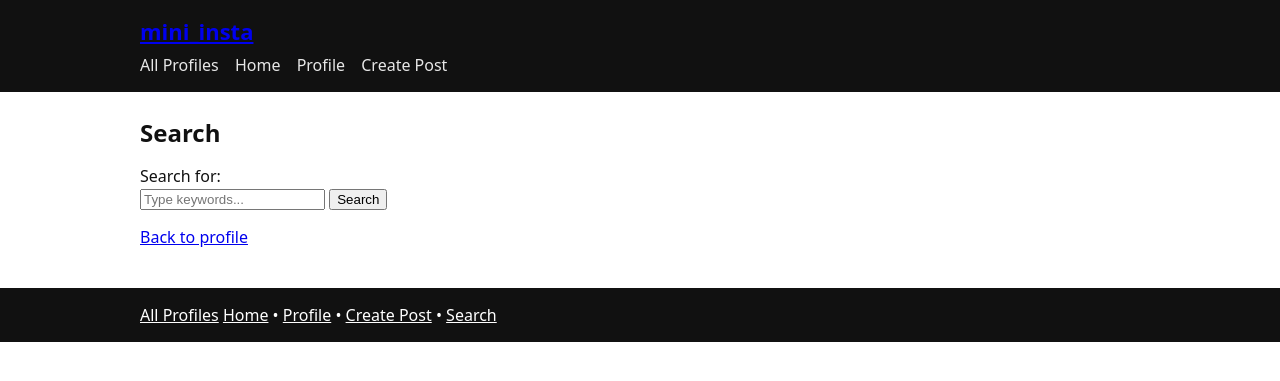
After one commit to Berkkom/cs412, a Django app: page /mini_insta/profile/1/search in a window 1280 px wide. The commit adds this page. Shown: the top 381 px of the page. Run offline with Django 5.2, Linux system fonts and the light colour scheme; data comes from the database, SQL or seed files in the repository.

Commit message:
Added search for profiles and posts

```diff
--- a/mini_insta/forms.py
+++ b/mini_insta/forms.py
@@ -1,6 +1,6 @@
 # File: forms.py
-# Author: Berk Komurcuoglu (berkkom@bu.edu), 2/20/2026
-# Description: Django forms for mini_insta, including CreatePostForm for creating a Post and one Photo URL.
+# Author: Berk Komurcuoglu (berkkom@bu.edu), 2/24/2026
+# Description: Django forms for mini_insta (creating posts, updating profiles).
 
 from django import forms
 from .models import *
--- a/mini_insta/models.py
+++ b/mini_insta/models.py
@@ -1,6 +1,7 @@
 # File: models.py
-# Author: Berk Komurcuoglu (berkkom@bu.edu), 2/20/2026
-# Description: Data models for mini_insta (Profile, Post, Photo) and helper methods to access related objects.
+# Author: Berk Komurcuoglu (berkkom@bu.edu), 2/24/2026
+# Description: Data models for mini_insta (Profile, Post, Photo) plus social features
+# (Follow, Comment, Like) and helper/accessor methods used by views/templates.
 
 from django.db import models
 from django.utils import timezone
--- a/mini_insta/templates/mini_insta/base.html
+++ b/mini_insta/templates/mini_insta/base.html
@@ -1,8 +1,10 @@
 <!--
 File: base.html
-Author: Berk Komurcuoglu (berkkom@bu.edu), 2/18/2026
-Description: Base template for mini_insta pages (shared header/footer and CSS).
+Author: Berk Komurcuoglu (berkkom@bu.edu), 2/24/2026
+Description: Base template for mini_insta. Provides shared layout, CSS loading,
+and navigation links displayed on all pages.
 -->
+
 {% load static %}
 <!DOCTYPE html>
 <html lang="en">
@@ -43,6 +45,7 @@ Description: Base template for mini_insta pages (shared header/footer and CSS).
         <a href="{% url 'show_feed' profile.pk %}">Home</a>
         • <a href="{% url 'show_profile' profile.pk %}">Profile</a>
         • <a href="{% url 'create_post' profile.pk %}">Create Post</a>
+        • <a href="{% url 'search' profile.pk %}">Search</a>
       {% else %}
         <a href="{% url 'show_all_profiles' %}">All Profiles</a>
       {% endif %}
--- a/mini_insta/templates/mini_insta/delete_post_form.html
+++ b/mini_insta/templates/mini_insta/delete_post_form.html
@@ -1,3 +1,9 @@
+<!--
+File: delete_post_form.html
+Author: Berk Komurcuoglu (berkkom@bu.edu), 2/24/2026
+Description: Confirmation page to delete a Post (confirm via POST, cancel back to profile).
+-->
+
 {% extends "mini_insta/base.html" %}
 
 {% block content %}
--- /dev/null
+++ b/mini_insta/templates/mini_insta/search.html
@@ -0,0 +1,19 @@
+<!--
+File: search.html
+Author: Berk Komurcuoglu (berkkom@bu.edu), 2/24/2026
+Description: Displays a search form (GET) to search profiles and posts by query text.
+-->
+
+{% extends "mini_insta/base.html" %}
+
+{% block content %}
+  <h2 class="page-title">Search</h2>
+
+  <form method="GET" action="{% url 'search' profile.pk %}">
+    <label for="id_query">Search for:</label><br>
+    <input type="text" id="id_query" name="query" placeholder="Type keywords..." required>
+    <button type="submit">Search</button>
+  </form>
+
+  <p><a href="{% url 'show_profile' profile.pk %}">Back to profile</a></p>
+{% endblock %}
--- a/mini_insta/templates/mini_insta/show_followers.html
+++ b/mini_insta/templates/mini_insta/show_followers.html
@@ -1,3 +1,9 @@
+<!--
+File: show_followers.html
+Author: Berk Komurcuoglu (berkkom@bu.edu), 2/24/2026
+Description: Displays the list of follower Profiles for a given Profile.
+-->
+
 {% extends "mini_insta/base.html" %}
 
 {% block content %}
--- a/mini_insta/templates/mini_insta/show_following.html
+++ b/mini_insta/templates/mini_insta/show_following.html
@@ -1,3 +1,9 @@
+<!--
+File: show_following.html
+Author: Berk Komurcuoglu (berkkom@bu.edu), 2/24/2026
+Description: Displays the list of Profiles that a given Profile is following.
+-->
+
 {% extends "mini_insta/base.html" %}
 
 {% block content %}
--- a/mini_insta/templates/mini_insta/show_post.html
+++ b/mini_insta/templates/mini_insta/show_post.html
@@ -1,7 +1,7 @@
 <!--
 File: show_post.html
-Author: Berk Komurcuoglu (berkkom@bu.edu), 2/20/2026
-Description: Displays a single Post (caption + timestamp) and all Photos associated with that Post.
+Author: Berk Komurcuoglu (berkkom@bu.edu), 2/24/2026
+Description: Displays a single Post with photos, like count, comments, and update/delete links.
 -->
 {% extends "mini_insta/base.html" %}
 
--- a/mini_insta/templates/mini_insta/update_post_form.html
+++ b/mini_insta/templates/mini_insta/update_post_form.html
@@ -1,3 +1,9 @@
+<!--
+File: update_post_form.html
+Author: Berk Komurcuoglu (berkkom@bu.edu), 2/24/2026
+Description: Form page to update a Post caption (with cancel back to post page).
+-->
+
 {% extends "mini_insta/base.html" %}
 
 {% block content %}
--- a/mini_insta/templates/mini_insta/update_profile_form.html
+++ b/mini_insta/templates/mini_insta/update_profile_form.html
@@ -1,3 +1,9 @@
+<!--
+File: update_profile_form.html
+Author: Berk Komurcuoglu (berkkom@bu.edu), 2/24/2026
+Description: Form page to update a Profile (excluding username and join_date).
+-->
+
 {% extends "mini_insta/base.html" %}
 
 {% block content %}
--- a/mini_insta/urls.py
+++ b/mini_insta/urls.py
@@ -1,9 +1,10 @@
 # File: urls.py
-# Author: Berk Komurcuoglu (berkkom@bu.edu), 2/20/2026
-# Description: URL routes for mini_insta (profiles, posts, and creating new posts).
+# Author: Berk Komurcuoglu (berkkom@bu.edu), 2/24/2026
+# Description: URL routes for mini_insta (profiles, posts, feed, followers/following,
+# search, create/update/delete operations).
 
 from django.urls import path
-from .views import ProfileListView, ProfileDetailView, PostDetailView, CreatePostView, UpdateProfileView, DeletePostView, UpdatePostView, ShowFollowersDetailView, ShowFollowingDetailView, PostFeedListView
+from .views import ProfileListView, ProfileDetailView, PostDetailView, CreatePostView, UpdateProfileView, DeletePostView, UpdatePostView, ShowFollowersDetailView, ShowFollowingDetailView, PostFeedListView, SearchView
 
 urlpatterns = [
     path("", ProfileListView.as_view(), name="show_all_profiles"),
@@ -16,4 +17,5 @@ urlpatterns = [
     path("profile/<int:pk>/followers", ShowFollowersDetailView.as_view(), name="show_followers"),
     path("profile/<int:pk>/following", ShowFollowingDetailView.as_view(), name="show_following"),
     path("profile/<int:pk>/feed", PostFeedListView.as_view(), name="show_feed"),
+    path("profile/<int:pk>/search", SearchView.as_view(), name="search"),
 ]
--- a/mini_insta/views.py
+++ b/mini_insta/views.py
@@ -1,12 +1,16 @@
 # File: views.py
-# Author: Berk Komurcuoglu (berkkom@bu.edu), 2/20/2026
-# Description: Class-based views for mini_insta (profiles, posts, and creating new posts).
+# Author: Berk Komurcuoglu (berkkom@bu.edu), 2/24/2026
+# Description: Class-based views for mini_insta, including profile/post display,
+# creating/updating/deleting posts, updating profiles, follower/following pages,
+# post feed, and search.
 
 from django.views.generic import ListView, DetailView
 from .models import Profile, Post, Photo
 from django.views.generic.edit import CreateView, UpdateView, DeleteView
 from .forms import CreatePostForm, UpdateProfileForm
 from django.urls import reverse
+from django.shortcuts import render
+from django.db.models import Q
 
 class ProfileListView(ListView):
     """Display a page showing all Profile records."""
@@ -120,3 +124,48 @@ class PostDetailView(DetailView):
         context = super().get_context_data(**kwargs)
         context["profile"] = self.object.profile
         return context
+
+class SearchView(ListView):
+    """
+    Search posts (caption) and profiles (username/display_name/bio_text)
+    on behalf of a given Profile (pk from URL).
+    """
+    template_name = "mini_insta/search_results.html"
+    context_object_name = "posts"
+
+    def dispatch(self, request, *args, **kwargs):
+        if "query" not in request.GET:
+            profile = Profile.objects.get(pk=self.kwargs["pk"])
+            return render(request, "mini_insta/search.html", {"profile": profile})
+        return super().dispatch(request, *args, **kwargs)
+
+    def get_queryset(self):
+        """Return the QuerySet of Posts whose caption contains the query."""
+        q = self.request.GET.get("query", "").strip()
+        if not q:
+            return Post.objects.none()
+        return Post.objects.filter(caption__icontains=q).order_by("-timestamp")
+
+    def get_context_data(self, **kwargs):
+        """Add profile, query, matching posts, and matching profiles to context."""
+        context = super().get_context_data(**kwargs)
+
+        profile = Profile.objects.get(pk=self.kwargs["pk"])
+        q = self.request.GET.get("query", "").strip()
+
+        matching_posts = self.get_queryset()
+
+        if q:
+            matching_profiles = Profile.objects.filter(
+                Q(username__icontains=q) |
+                Q(display_name__icontains=q) |
+                Q(bio_text__icontains=q)
+            )
+        else:
+            matching_profiles = Profile.objects.none()
+
+        context["profile"] = profile
+        context["query"] = q
+        context["posts"] = matching_posts
+        context["profiles"] = matching_profiles
+        return context
--- a/static/mini_insta_styles.css
+++ b/static/mini_insta_styles.css
@@ -263,12 +263,6 @@ body {
 }
 
 /* Image fits inside frame without cropping or stretching */
-.feed-photo {
-  width: 100%;
-  height: 100%;
-  object-fit: contain;      /* proportional, no cropping */
-  display: block;
-}
 
 .feed-photo {
   width: 100%;
```
Also changed, not shown: mini_insta/templates/mini_insta/search_results.html (added, +43 -0 lines), mini_insta/templates/mini_insta/show_feed.html (+7 -0 lines).
